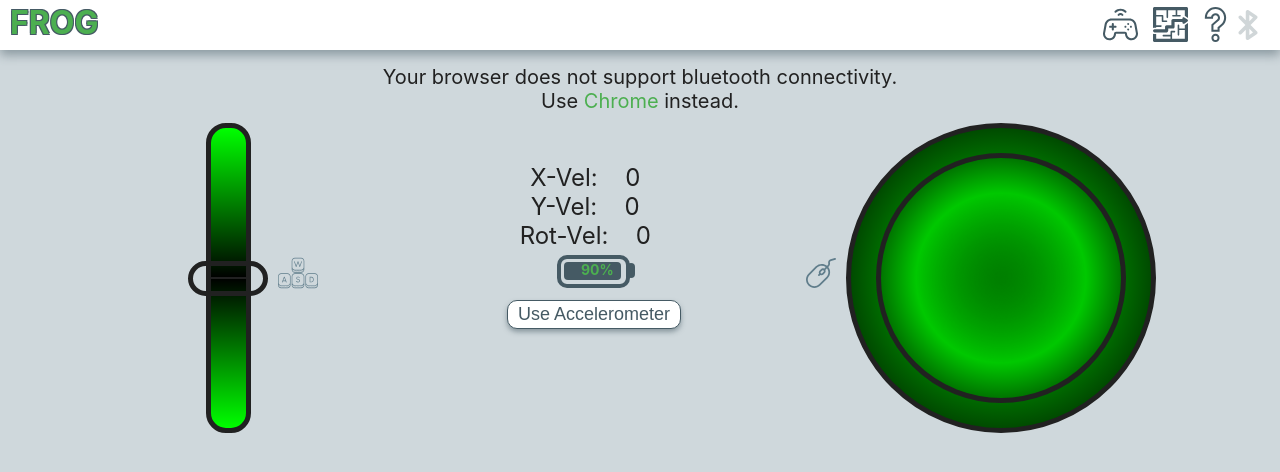
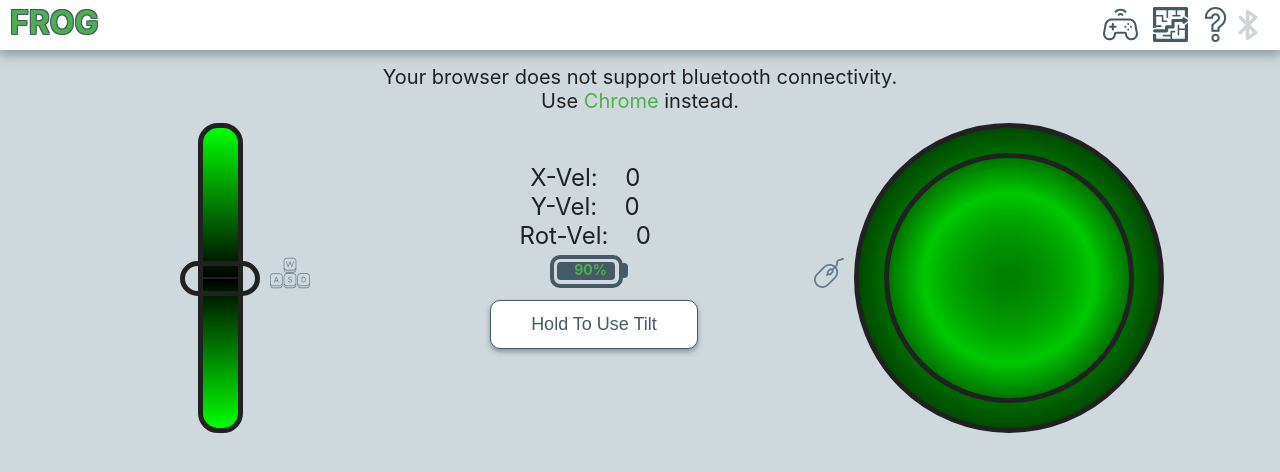
Before and after one commit to neil-solomon/remoteControl, a React (Create React App) app: page / in a window 1280 px wide. Both pictures are taken after a click on the icon 1120 px from the left and 24 px from the top of the page. Shown: the top 472 px of the page. Built offline with nearby package versions, Linux system fonts and the light colour scheme.

Commit message:
added button to activate tilt

```diff
--- a/src/components/Controller/Controller.js
+++ b/src/components/Controller/Controller.js
@@ -37,11 +37,18 @@ export default class Controller extends React.Component {
       sliderPosition: (this.getControllerSize() - 25) / 2,
       size: this.getControllerSize(),
       password: "",
+      tiltMode: false,
     };
   }
 
   componentDidMount = () => {
     window.addEventListener("resize", this.updateSize);
+
+    if (this.sensor) {
+      this.sensor.addEventListener("error", (error) => {
+        console.log(error);
+      });
+    }
   };
 
   componentWillUnmount = () => {
@@ -53,10 +60,12 @@ export default class Controller extends React.Component {
     }
 
     window.removeEventListener("resize", this.updateSize);
-    this.sensor.removeEventListener("reading", this.handleSensorReading);
-    this.sensor.removeEventListener("error", (error) => {
-      console.log(error);
-    });
+    if (this.sensor) {
+      this.sensor.removeEventListener("reading", this.handleSensorReading);
+      this.sensor.removeEventListener("error", (error) => {
+        console.log(error);
+      });
+    }
   };
 
   componentDidUpdate = (prevProps, prevState) => {
@@ -145,24 +154,6 @@ export default class Controller extends React.Component {
     this.setState({ password: event.target.value });
   };
 
-  lockScreen = () => {
-    if (document.documentElement.requestFullscreen) {
-      document.documentElement.requestFullscreen();
-    } else if (document.documentElement.mozRequestFullScreen) {
-      document.documentElement.mozRequestFullScreen();
-    } else if (document.documentElement.webkitRequestFullscreen) {
-      document.documentElement.webkitRequestFullscreen();
-    } else if (document.documentElement.msRequestFullscreen) {
-      document.documentElement.msRequestFullscreen();
-    }
-
-    if (window.screen.orientation.type === "landscape-secondary") {
-      window.screen.orientation.lock("landscape-secondary");
-    } else {
-      window.screen.orientation.lock("landscape-primary");
-    }
-  };
-
   handleSensorReading = () => {
     // this.sensor.quaternion is [x,y,z,w]
     // https://en.wikipedia.org/wiki/Quaternion#Three-dimensional_and_four-dimensional_rotation_groups
@@ -200,27 +191,24 @@ export default class Controller extends React.Component {
     }
 
     console.log(roll, pitch, yaw);
+    this.setState({ joystickX: roll * 100, joystickY: pitch * 100 });
   };
 
-  useAccelerometer = () => {
-    alert(
-      "You have entered ACCELEROMETER MODE. " +
-        "Both of your thumbs must be touching the screen for motion to happen. " +
-        "Releasing either thumb at any time will stop all motion. " +
-        "Press the back button on your device to exit ACCELEROMETER MODE."
-    );
+  tiltModeStart = (event) => {
+    this.setState({ tiltMode: true });
 
-    this.lockScreen_timeout = setTimeout(this.lockScreen(), 100);
+    if (this.sensor) {
+      this.sensor.addEventListener("reading", this.handleSensorReading);
+      this.sensor.start();
+    }
+  };
 
-    if (!this.sensor) {
-      return;
+  tiltModeEnd = (event) => {
+    this.setState({ tiltMode: false });
+    if (this.sensor) {
+      this.sensor.removeEventListener("reading", this.handleSensorReading);
+      this.sensor.end();
     }
-
-    this.sensor.addEventListener("reading", this.handleSensorReading);
-    this.sensor.addEventListener("error", (error) => {
-      console.log(error);
-    });
-    this.sensor.start();
   };
 
   render() {
@@ -286,7 +274,9 @@ export default class Controller extends React.Component {
                 100
               ).toFixed(0)}
               batteryLevel={this.props.batteryLevel}
-              useAccelerometer={this.useAccelerometer}
+              sensor={this.sensor}
+              tiltModeStart={this.tiltModeStart}
+              tiltModeEnd={this.tiltModeEnd}
             />
           </div>
           <div className={style.joystickContainer}>
--- a/src/components/ControllerConsole/ControllerConsole.js
+++ b/src/components/ControllerConsole/ControllerConsole.js
@@ -55,9 +55,11 @@ export default class ControllerConsole extends React.Component {
         <button
           className="Button"
           style={{ fontSize: ".75em", marginTop: 10 }}
-          onClick={this.props.useAccelerometer}
+          onTouchStart={this.props.tiltModeStart}
+          onTouchEnd={this.props.tiltModeEnd}
+          onTouchCancel={this.props.tiltModeEnd}
         >
-          Use Accelerometer
+          <div className={style.tiltButtonText}>Hold To Use Tilt</div>
         </button>
       </div>
     );
--- a/src/components/ControllerConsole/ControllerConsole.module.css
+++ b/src/components/ControllerConsole/ControllerConsole.module.css
@@ -2,11 +2,6 @@
   text-align: center;
   padding-top: 5vh;
   font-size: 1.5em;
-}
-
-.accelButtonContainer {
-  margin-bottom: 10px;
-  font-size: 1em;
 }
 
 .value {
@@ -17,7 +12,7 @@
 
 .batteryContainer {
   margin-top: 5px;
-  margin-left: 50px;
+  margin-left: 60px;
   height: 35px;
   width: 50px;
   position: relative;
@@ -61,3 +56,11 @@
   font-weight: bold;
   color: rgb(76, 175, 80);
 }
+
+.tiltButtonText {
+  user-select: none;
+  padding-top: 10px;
+  padding-bottom: 10px;
+  padding-left: 30px;
+  padding-right: 30px;
+}
```
